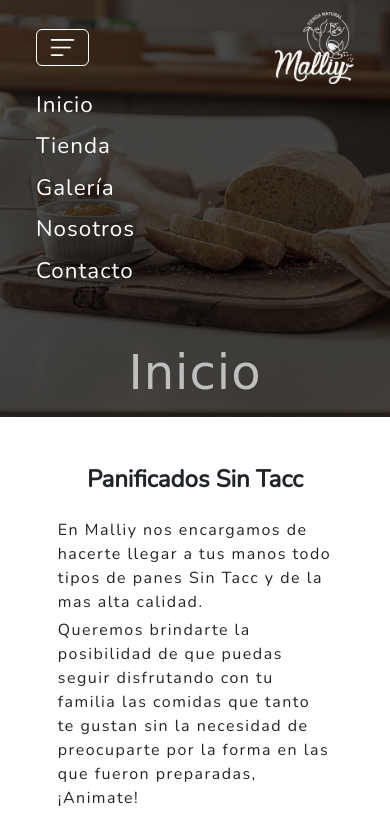
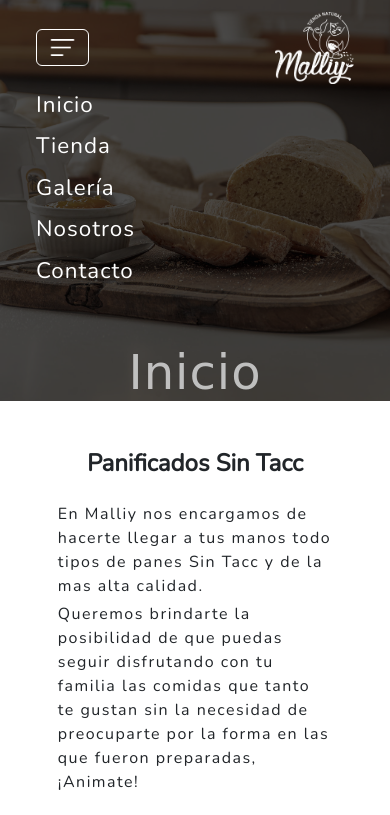
Before and after one commit to chiaralucho/CoderHouse, a plain HTML site: page index.html in a window 390 px wide. Both pictures are taken after a click on the button "Toggle navigation". Shown: the top 815 px of the page. Drawn offline with nearby package versions, Linux system fonts and the light colour scheme; a web font is replaced by a local one.

Commit message:
arreglo header

```diff
--- a/css/styles.css
+++ b/css/styles.css
@@ -1,17 +1,19 @@
-*{box-sizing: border-box;}
 
-body, html{
-    height: 100%;
-    width: 100%;
+html,body{
+    min-height: 100%;
     font-family: 'Nunito', sans-serif;
     letter-spacing: 1px;
 }
+
+header{overflow-x: hidden;}
 
 header h1{
     font-family: 'Oooh Baby', cursive;
     font-size: 4rem;
     color: #d1d1d1e0;
 }
+
+header .row, header .navbar{height: 100%;}
 
 .navbar-toggler{border-color: #ffffff;}
 
@@ -27,7 +29,7 @@ header h1{
 .h_tienda{
     background: linear-gradient(rgb(0,0,0,0.7),rgb(0,0,0,0.7)), url(../images/Background_tienda.jpg);
     background-size: cover;
-    background-position-y: 50%;
+    background-position-y: center;
 }
 
 .h_galeria{
@@ -51,7 +53,7 @@ header h1{
 .nav-link{
     text-decoration: none;
     color: #ffffff;
-    font-size: 1.3rem;
+    font-size: 1.4rem;
 }
 
 .logo{
@@ -82,13 +84,6 @@ header h1{
 .btn-tienda:hover{
     background-color: #8aaec9;
     color: #ffffff;
-}
-
-.main_tienda{
-    display: flex;
-    flex-direction: row;
-    flex-wrap: wrap;
-    justify-content: space-around;
 }
 
 /*Caja producto completo*/
@@ -299,7 +294,7 @@ footer h3{
 
 @media screen and (max-width: 725px){
 
-    .nav-link{font-size: 1.4rem;}
+    .nav-link{font-size: 1rem;}
 
     header h1{font-size: 3rem;}
 
@@ -336,12 +331,15 @@ footer h3{
 
     .navbar{height: 100%;}
 
-    header{height: 70%;}
+    header{height: 70vh;}
 }
 
 @media screen and (max-width: 575px){
 
-    .nav-link{margin-bottom: 0.5rem;}
+    .nav-link{
+        margin-bottom: 0.5rem;
+        font-size: 1.4rem;
+    }
 
     .t_product h2{font-size: 0.7rem;}
 
--- a/index.html
+++ b/index.html
@@ -16,8 +16,9 @@
 </head>
 <body>
     <header class="container-fluid p-0">
-        <nav class="navbar navbar-expand-sm d-flex flex-column align-items-sm-center navbar-dark justify-content-around align-items-start h_inicio px-5 p-sm-0">
-            <div class="row d-sm-none justify-content-between">
+        <div class="row">
+            <nav class="col-12 navbar navbar-expand-sm d-flex flex-row flex-sm-column align-items-sm-center navbar-dark justify-content-around align-items-start h_inicio px-5 px-sm-2 pb-0">
+                <div class="col-12 d-flex d-sm-none justify-content-between">
                     <div class="container-toggler col-2 d-flex align-items-center p-0">
                         <button class="col-12 navbar-toggler" type="button" data-bs-toggle="collapse" data-bs-target="#navbarSupportedContent" aria-controls="navbarSupportedContent" aria-expanded="false" aria-label="Toggle navigation">
                             <img class="col-12" src="images/menu_hamburguesa.png" alt="icono_menu">
@@ -25,7 +26,6 @@
                     </div>
                     <img class="col-3 navbar-brand d-sm-none logo m-0 p-0" src="images/malliy_blanco.png" alt="logo_malliy">
                 </div>
-            <div class="row">
                     <div class="collapse navbar-collapse justify-content-center p-0" id="navbarSupportedContent">
                         <ul class="navbar-nav col-sm-5 justify-content-evenly">
                             <li class="nav-item"><a class="nav-link active p-0" href="index.html">Inicio</a></li>
@@ -38,9 +38,9 @@
                             <li class="nav-item"><a class="nav-link p-0" href="pages/contacto.html">Contacto</a></li>
                         </ul>
                     </div>
+                <h1 class="col-12 text-center m-0 mt-5">Inicio</h1>
+            </nav>
         </div>
-            <h1 class="col-12 text-center mt-5 m-sm-0">Inicio</h1>
-        </nav>
     </header>
     <main class="container-fluid main_index">
         <div class="row">
```
Lines whose indentation alone changed are shown as unchanged.
